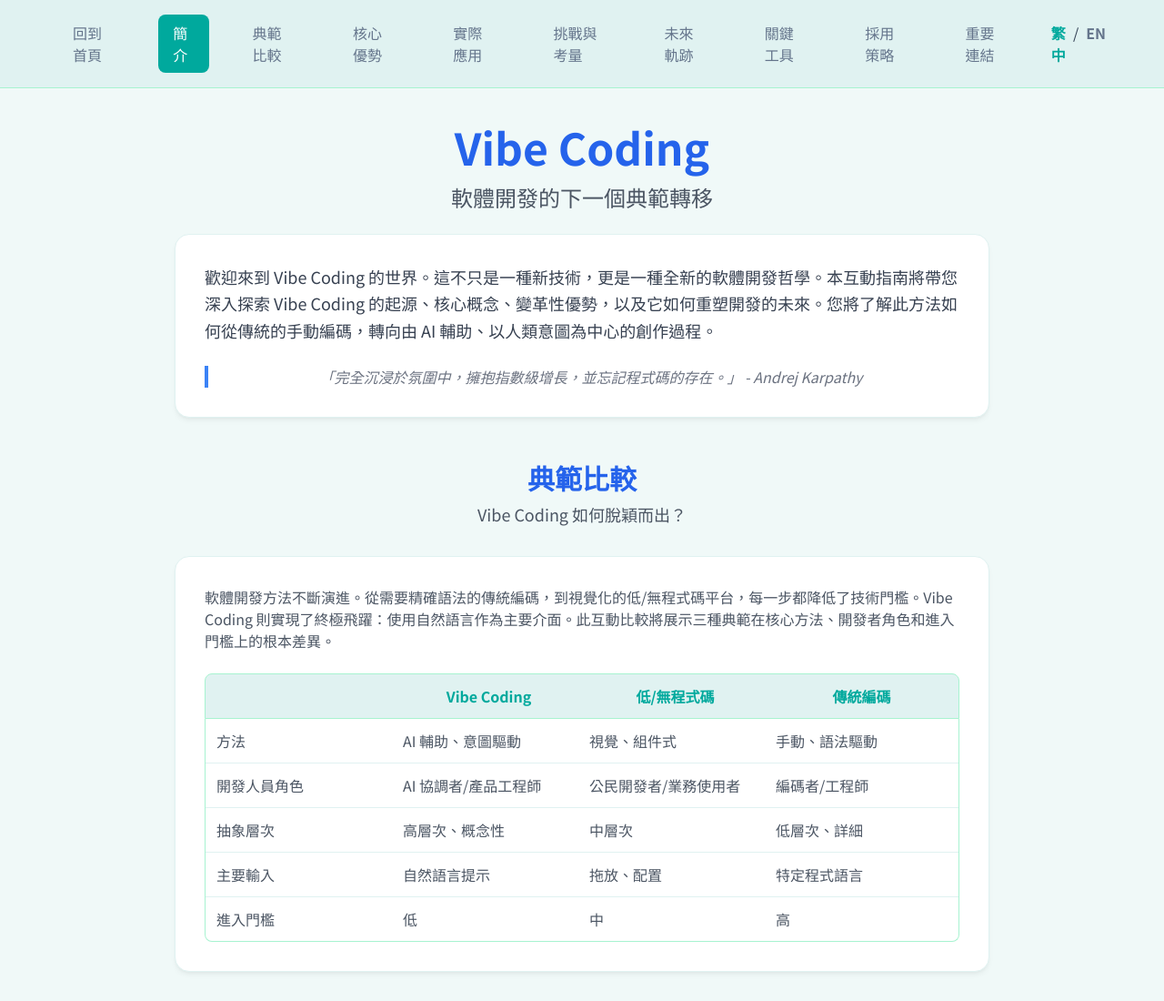
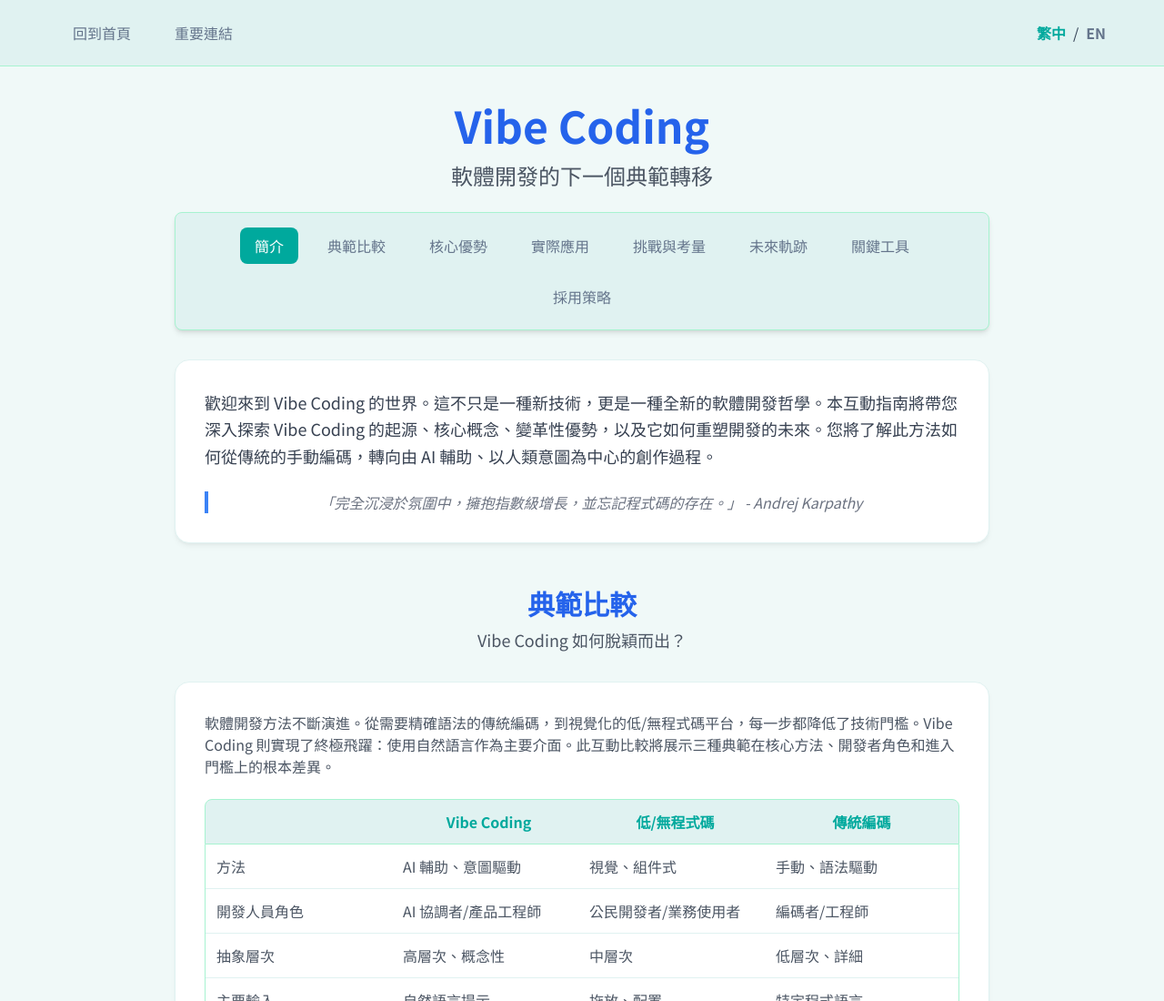
Before and after one commit to Sofiayan86/keke-ai-shorts, a plain HTML site: page subsite/vibe-coding.html in a window 1280 px wide. Shown: the top 1100 px of the page at 91% size. Drawn offline with nearby package versions, Linux system fonts and the light colour scheme.

Commit message:
update back to home

```diff
--- a/subsite/vibe-coding.html
+++ b/subsite/vibe-coding.html
@@ -11,7 +11,7 @@
     <link href="https://fonts.googleapis.com/css2?family=Noto+Sans+TC:wght@400;500;700&display=swap&subset=chinese-traditional" rel="stylesheet">
     <link href="https://fonts.googleapis.com/css2?family=Inter:wght@400;500;700&display=swap" rel="stylesheet">
     <!-- Chosen Palette: Custom Teal #00A99D - All Titles Unified -->
-    <!-- Application Structure Plan: A single-page, scrolling application with a fixed top navigation. This structure provides immediate access to all sections, promoting non-linear exploration. The top navigation is designed to be responsive, stacking vertically on smaller screens and horizontally on larger screens. The flow guides the user from high-level concepts to practical applications, challenges, and future trends, with interactive elements like a direct comparative table and animated charts. The 'Related Links' section is redesigned to match the provided screenshot, featuring a prominent button link. A new language toggle is added for Traditional Chinese and English. A "Back to Homepage" link is added to the navigation bar. -->
+    <!-- Application Structure Plan: A single-page, scrolling application with a fixed top navigation. This structure provides immediate access to all sections, promoting non-linear exploration. The top navigation is designed to be responsive, stacking vertically on smaller screens and horizontally on larger screens. The flow guides the user from high-level concepts to practical applications, challenges, and future trends, with interactive elements like a direct comparative table and animated charts. The 'Related Links' section is redesigned to match the provided screenshot, featuring a prominent button link. A new language toggle is added for Traditional Chinese and English. A "Back to Homepage" link is added to the navigation bar. The main content navigation links are moved below the main title in the intro section. -->
     <!-- Visualization & Content Choices:
     - Report Info: Comparison of coding paradigms (Table 1). Goal: Compare. Viz/Method: A direct columnar table displaying attributes side-by-side for easy comparison. Interaction: Direct visual comparison, no clicks needed to see different paradigms. Justification: Addresses user feedback for "at a glance" comparison, improving clarity. Library/Method: HTML/CSS/JS (grid layout).
     - Report Info: Quantifiable benefits (55% faster, 80% automation). Goal: Inform/Impact. Viz/Method: Two animated donut charts. Interaction: On-scroll animation to draw attention. Justification: Visualizes percentages effectively and adds a dynamic "wow" factor. Library/Method: Chart.js.
@@ -19,8 +19,8 @@
     - Report Info: Use cases and Tools. Goal: Organize/Inform. Viz/Method: Grid of clickable cards with icons. Interaction: Click to reveal detailed description. Justification: Organizes a large amount of information cleanly and encourages user exploration. Library/Method: HTML/CSS/JS.
     - Report Info: Original Research Report Link. Goal: Provide reference in a prominent, actionable way. Viz/Method: A styled button within a card, matching the screenshot. Interaction: Click to navigate to the original report in a new tab. Justification: Provides a clear call to action and visual consistency with user's desired style. Library/Method: HTML/CSS/JS.
     - Language Switching: Goal: Provide bilingual content. Method: JavaScript toggling content based on a data structure, using localStorage for persistence. Justification: Enhances accessibility for diverse users.
+    - Navigation Relocation: Goal: Improve layout and aesthetics. Method: Move specific navigation links from the top bar to a secondary navigation under the main title. Justification: Addresses user feedback for a cleaner top navigation and aligns with desired visual presentation.
     -->
-    <!-- CONFIRMATION: NO SVG graphics used. NO Mermaid JS used. -->
     <style>
         body {
             font-family: 'Noto Sans TC', 'Inter', sans-serif; /* Noto Sans TC for Chinese, Inter for English */
@@ -112,24 +112,28 @@
         .lang-toggle.active-lang {
             color: #00A99D;
         }
+        .sub-nav-link {
+            transition: all 0.3s ease;
+            color: #64748B; /* Grey text for sub-nav */
+            padding: 0.5rem 1rem;
+            border-radius: 0.5rem;
+        }
+        .sub-nav-link.active, .sub-nav-link:hover {
+            color: white;
+            background-color: #00A99D;
+        }
     </style>
 </head>
 <body class="flex flex-col min-h-screen">
 
     <!-- Top Navigation -->
     <nav class="w-full sticky top-0 z-10 py-4 px-6 bg-gray-50 border-b border-gray-200" style="background-color: #E0F2F1; border-color: #A7F3D0;">
-        <div class="max-w-6xl mx-auto flex flex-col sm:flex-row justify-center items-center space-y-2 sm:space-y-0 sm:space-x-8">
-            <a href="index.html" class="nav-link" data-lang-key="nav_home">回到首頁</a>
-            <a href="#intro" class="nav-link" data-lang-key="nav_intro">簡介</a>
-            <a href="#compare" class="nav-link" data-lang-key="nav_compare">典範比較</a>
-            <a href="#benefits" class="nav-link" data-lang-key="nav_benefits">核心優勢</a>
-            <a href="#applications" class="nav-link" data-lang-key="nav_applications">實際應用</a>
-            <a href="#challenges" class="nav-link" data-lang-key="nav_challenges">挑戰與考量</a>
-            <a href="#future" class="nav-link" data-lang-key="nav_future">未來軌跡</a>
-            <a href="#tools" class="nav-link" data-lang-key="nav_tools">關鍵工具</a>
-            <a href="#strategy" class="nav-link" data-lang-key="nav_strategy">採用策略</a>
-            <a href="#related-links" class="nav-link" data-lang-key="nav_links">重要連結</a>
-            <div class="flex space-x-2 ml-4">
+        <div class="max-w-6xl mx-auto flex flex-col sm:flex-row justify-between items-center space-y-2 sm:space-y-0">
+            <div class="flex items-center space-x-4">
+                <a href="../index.html" class="nav-link" data-lang-key="nav_home">回到首頁</a>
+                <a href="#related-links" class="nav-link" data-lang-key="nav_links">完整文字報告</a>
+            </div>
+            <div class="flex space-x-2">
                 <span id="lang-zh" class="lang-toggle active-lang" data-lang="zh-Hant">繁中</span>
                 <span>/</span>
                 <span id="lang-en" class="lang-toggle" data-lang="en">EN</span>
@@ -145,6 +149,21 @@
             <section id="intro" class="text-center">
                 <h1 id="intro_title" class="text-4xl md:text-5xl font-bold text-blue-600 mb-4">Vibe Coding</h1>
                 <p id="intro_subtitle" class="text-xl md:text-2xl text-gray-600 mb-6">軟體開發的下一個典範轉移</p>
+
+                <!-- Secondary Navigation below main title -->
+                <div class="w-full py-4 px-6 bg-white rounded-lg shadow-md mb-8" style="background-color: #E0F2F1; border: 1px solid #A7F3D0;">
+                    <div class="max-w-4xl mx-auto flex flex-wrap justify-center items-center gap-4 text-sm sm:text-base">
+                        <a href="#intro" class="sub-nav-link" data-lang-key="nav_intro">簡介</a>
+                        <a href="#compare" class="sub-nav-link" data-lang-key="nav_compare">典範比較</a>
+                        <a href="#benefits" class="sub-nav-link" data-lang-key="nav_benefits">核心優勢</a>
+                        <a href="#applications" class="sub-nav-link" data-lang-key="nav_applications">實際應用</a>
+                        <a href="#challenges" class="sub-nav-link" data-lang-key="nav_challenges">挑戰與考量</a>
+                        <a href="#future" class="sub-nav-link" data-lang-key="nav_future">未來軌跡</a>
+                        <a href="#tools" class="sub-nav-link" data-lang-key="nav_tools">關鍵工具</a>
+                        <a href="#strategy" class="sub-nav-link" data-lang-key="nav_strategy">採用策略</a>
+                    </div>
+                </div>
+
                 <div class="section-card">
                      <p id="intro_text" class="text-lg text-left text-gray-700 leading-relaxed">
                         歡迎來到 Vibe Coding 的世界。這不只是一種新技術，更是一種全新的軟體開發哲學。本互動指南將帶您深入探索 Vibe Coding 的起源、核心概念、變革性優勢，以及它如何重塑開發的未來。您將了解此方法如何從傳統的手動編碼，轉向由 AI 輔助、以人類意圖為中心的創作過程。
@@ -262,7 +281,7 @@
 
             <!-- Section 9: Related Links - Updated to match screenshot style -->
             <section id="related-links" class="text-center">
-                <h2 id="links_title" class="text-3xl font-bold text-blue-600 mb-2">重要連結</h2>
+                <h2 id="links_title" class="text-3xl font-bold text-blue-600 mb-2">相關連結</h2>
                 <p id="links_subtitle" class="text-lg text-gray-600 mb-8">此處提供本儀表板內容所依據的完整分析報告原文，供您參考。</p>
                 <div class="section-card max-w-lg mx-auto">
                     <h3 id="links_report_title" class="text-xl font-bold text-gray-800 mb-6" style="color: #00A99D;">完整 Vibe Coding 分析報告</h3>
@@ -532,7 +551,7 @@
         document.getElementById('docTitle').textContent = languageData[lang].docTitle;
 
         // Update nav links
-        document.querySelectorAll('.nav-link').forEach(link => {
+        document.querySelectorAll('.nav-link, .sub-nav-link').forEach(link => { // Select both nav types
             const key = link.getAttribute('data-lang-key');
             if (key) {
                 link.textContent = languageData[lang][key];
@@ -773,15 +792,26 @@
 
     const sections = document.querySelectorAll('section');
     const navLinks = document.querySelectorAll('.nav-link');
+    const subNavLinks = document.querySelectorAll('.sub-nav-link'); // Select sub-nav links as well
+
     const observer = new IntersectionObserver((entries) => {
         entries.forEach(entry => {
             if (entry.isIntersecting) {
+                // Remove active from all main nav links first
                 navLinks.forEach(link => {
                     // Only apply 'active' class to internal navigation links, not 'nav_home'
                     if (link.getAttribute('href').startsWith('#')) {
-                        link.classList.toggle('active', link.getAttribute('href').substring(1) === entry.target.id);
+                        link.classList.remove('active');
                     }
                 });
+                // Then remove active from all sub-nav links
+                subNavLinks.forEach(link => link.classList.remove('active'));
+
+                // Add active to the relevant sub-nav link
+                const currentSubNavLink = document.querySelector(`.sub-nav-link[href="#${entry.target.id}"]`);
+                if (currentSubNavLink) {
+                    currentSubNavLink.classList.add('active');
+                }
             }
         });
     }, { rootMargin: '-50% 0px -50% 0px', threshold: 0 });
```
Also changed, not shown: subsite/AI-prompt.html (+1 -1 lines).
